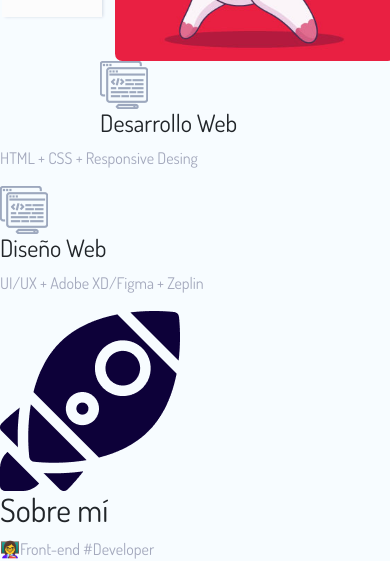
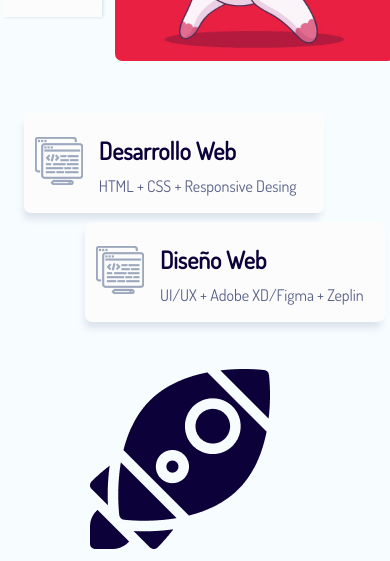
Before and after one commit to PatriciaVera/web-unicornio-challenge, a plain HTML site: page index.html in a window 390 px wide. Shown: the part 573-1134 px from the top of the page. Drawn offline with nearby package versions, Linux system fonts and the light colour scheme.

Commit message:
Avance 15/07/2019

```diff
--- a/index.html
+++ b/index.html
@@ -54,16 +54,17 @@
             <div class="row">
                 <div class="col">
                     <div>
-                        <img class="rounded float-sm-right position-relative d-none d-sm-none d-md-block" id="img-unicornio" src="unicornio.jpg" alt="Unicornio">
-                        <img class="rounded text-center position-relative d-block d-sm-block d-md-none" id="img-unicornio-movil" src="unicornio.jpg" alt="Unicornio">
+                        <img class="rounded float-sm-right position-relative d-none d-sm-none d-md-none d-lg-block" id="img-unicornio" src="unicornio.jpg" alt="Unicornio">
+                        <img class=" img-responsive rounded text-center position-relative d-block d-sm-block d-md-block d-lg-none" id="img-unicornio-movil" src="unicornio.jpg" alt="Unicornio">
                     </div>
                 </div>
             </div>
         </div>
-    <div>
-        <div>
+        <!--Escritorio-->
+    <div class="container d-none d-sm-none d-md-none d-lg-block">
+        <div class="row rounded icon-superior" id="icons-container">
             <div>
-                <img src="./icons/development.png" alt="Development">
+                <img class="img-fluid pr-3 positio-relative" id="icons" src="./icons/development.png" alt="Development">
             </div>
             <div>
                 <h4>Desarrollo Web</h4>
@@ -71,10 +72,33 @@
             </div>
         </div>
     </div>
-    <div>
-        <div>
+    <div class="container d-none d-sm-none d-md-none d-lg-block">
+        <div class="row rounded icon-inferior" id="icons-container">
             <div>
-                <img src="./icons/development.png" alt="Development">
+                <img class="img-fluid pr-3 positio-relative" id="icons" src="./icons/development.png" alt="Development">
+            </div>
+            <div>
+                <h4>Diseño Web</h4>
+                <p>UI/UX + Adobe XD/Figma + Zeplin</p>
+            </div>
+        </div>
+    </div>
+    <!--Movil-->
+    <div class="container d-block d-sm-block d-md-block d-lg-none mt-5">
+        <div class="row rounded icon-superior-movil pt-4" id="icons-container">
+            <div>
+                <img class="img-responsive pr-3 positio-relative" id="icons" src="./icons/development.png" alt="Development">
+            </div>
+            <div>
+                <h4>Desarrollo Web</h4>
+                <p>HTML + CSS + Responsive Desing</p>
+            </div>
+        </div>
+    </div>
+    <div class="container d-block d-sm-block d-md-block d-lg-none">
+        <div class="row rounded icon-inferior-movil pt-4" id="icons-container">
+            <div>
+                <img class="img-responsive pr-3 positio-relative" id="icons" src="./icons/development.png" alt="Development">
             </div>
             <div>
                 <h4>Diseño Web</h4>
@@ -84,8 +108,13 @@
     </div>
 </section>
 <section>
-    <div>
-        <img src="/icons/rocket.png" alt="Rocket">
+    <div class="container">
+        <div class="row">
+            <div class="rocket-container">
+                <img class="d-block d-sm-block d-md-block d-lg-none img-responsive" id="icons-rocket-movil" src="./icons/rocketsito.png" alt="Rocket">
+                <img class="img-fluid d-none d-sm-none d-md-none d-lg-block"  id="icons-rocket" src="./icons/rocketsito.png" alt="Rocket">
+            </div>
+        </div>
     </div>
     <div>
         <div>
--- a/styls.css
+++ b/styls.css
@@ -95,9 +95,6 @@ li {
 }
 
 /********Font*********/
-body {
-  font-family: 'Dosis', sans-serif;
-}
 
 h1 {
   font-family: 'Dosis', sans-serif;
@@ -106,11 +103,86 @@ h1 {
   color: #0D0139;
 }
 
+h4 {
+  font-family: 'Dosis', sans-serif;
+  font-weight: bold;
+  color: #0D0139;
+}
+
+p {
+  color: #596188;
+  font-family: 'Dosis', sans-serif;
+  font-style: normal;
+}
+
 /***********BODY**************/
 body {
   background-color: #F7FCFF;
+  font-family: 'Dosis', sans-serif;
+  font-style: normal;
 }
 
-p {
-  color: #A4A9BD;
+/**********ICONS BODY************/
+
+#icons {
+  vertical-align: middle;
+  display: inline-flex;
 }
+
+#icons-container {
+  background-color: #FCFCFC;
+  height: 100px;
+  padding: 2% 3% 2% 3%;
+  margin: 2.5%;
+  vertical-align: middle;
+  box-shadow: -2px 8px 7px -2px rgba(212,220,230,0.8);
+}
+
+.icon-superior{
+  position: relative;
+  top: -230px;
+  left: 170px;
+  width: 350px;
+}
+
+.icon-inferior {
+  position: relative;
+  top: -230px;
+  left: 270px;
+  width: 350px;
+}
+
+
+.icon-superior-movil{
+  position: relative;
+  left: 0%;
+  width: 300px;
+}
+
+.icon-inferior-movil {
+  position: relative;
+  left: 17%;
+  width: 300px;
+}
+
+/*********Rocket*******/
+
+#icons-rocket {
+  position: relative;
+  top: -300px;
+  left: 750px;
+  width: 100%;
+}
+
+#icons-rocket-movil {
+  position: relative;
+  top: 10%;
+  left: 50%;
+  right: 50%;
+  margin: auto;
+}
+
+.rocket-container {
+  margin-top: 5%;
+  margin-bottom: 10%;
+}
```
Also changed, not shown: icons/rocketsito.png (renamed from icons/rocket.png).
